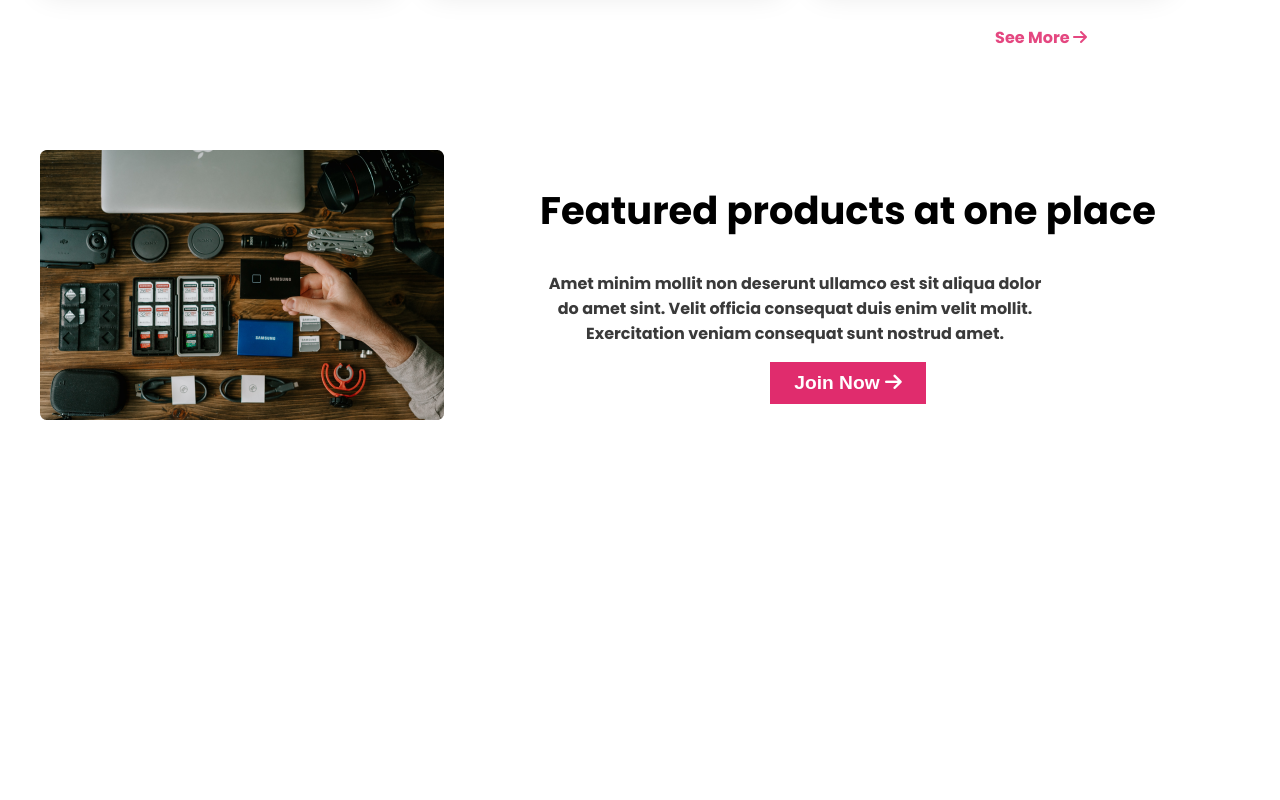
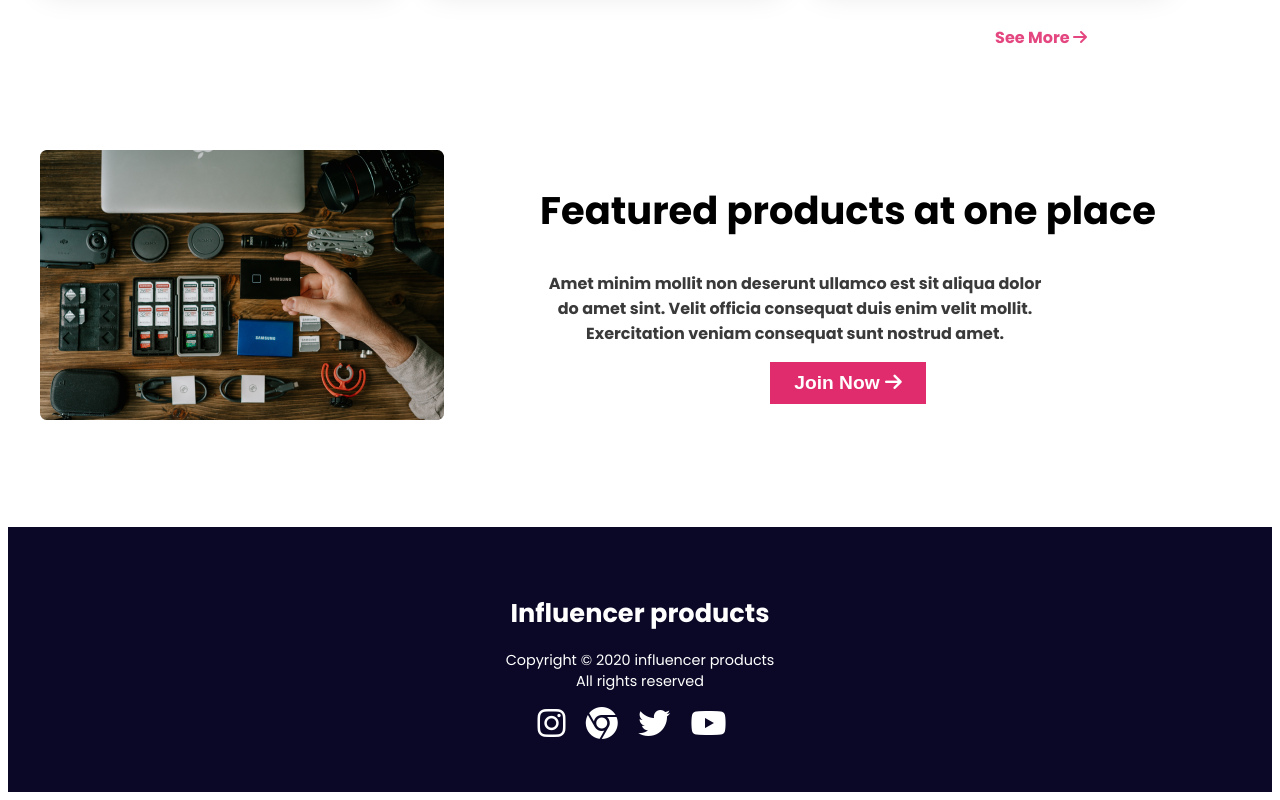
Before and after one commit to Rakibul7233/influencer-gear, a plain HTML site: page index.html in a window 1280 px wide. Shown: the part 2675-3475 px from the top of the page. Before the commit the page ends 3202 px from the top, so only its background shows below. Drawn offline with Linux system fonts and the light colour scheme.

Commit message:
added footer section

```diff
--- a/index.html
+++ b/index.html
@@ -162,7 +162,20 @@ Buyers protection possible!</p>
     </main>
 
     <footer>
-
+        <div class="footer-box">
+            <h1 class="footer-title">
+                Influencer products
+            </h1>
+            <p class="footer-description">
+                Copyright © 2020  influencer products <br>All rights reserved
+            </p>
+            <div class="social-icon">
+                <i class="fa-brands fa-instagram"></i>
+                <i class="fa-brands fa-chrome"></i>
+                <i class="fa-brands fa-twitter"></i>
+                <i class="fa-brands fa-youtube"></i>
+            </div>
+        </div>
     </footer>
 
 </body>
--- a/styles/style.css
+++ b/styles/style.css
@@ -183,6 +183,33 @@ main{
   font-size: 1.2rem;
 }
 
+/* Footer section  */
+footer{
+  background-color: rgba(10, 8, 38, 1);
+  display: flex;
+}
+.footer-box{
+  color: white;
+  margin: 50px auto;
+  text-align: center;
+}
+.footer-title{
+  font-size: 1.6rem;
+  font-weight: 700;
+}
+.footer-description{
+  font-size: .9rem;
+}
+.social-icon{
+
+  gap: 16px;
+}
+
+.social-icon i{
+  font-size: 32px;
+  margin-right: 16px;
+}
+
 
 
 /* responsive for max-576px  */
```
